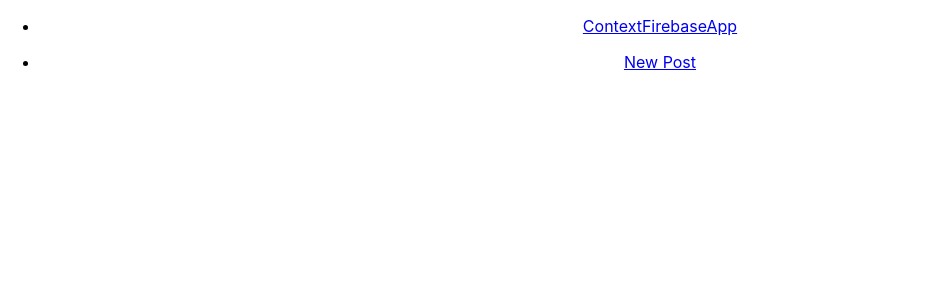
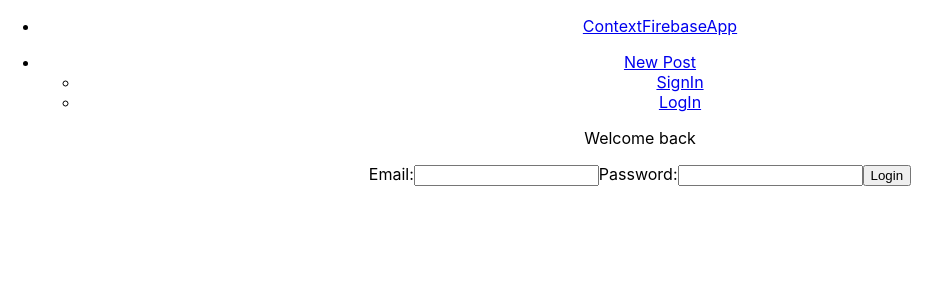
Before and after one commit to tranhuyviet/context-hook-firebase-reduxsaga, a React (Create React App) app: page /login in a window 1280 px wide. Shown: the top 300 px of the page, without its empty margins (0-951 px from the left). Built offline with nearby package versions, Linux system fonts and the light colour scheme; no server answers.

Commit message:
implement login and logout

```diff
--- a/src/components/Login.js
+++ b/src/components/Login.js
@@ -0,0 +1,56 @@
+import React, { useState, useContext } from "react";
+import { Redirect, withRouter } from "react-router-dom";
+import firebase from "../firebase/config";
+import { AuthContext } from "../context/authContext";
+
+const Login = () => {
+  const [email, setEmail] = useState("");
+  const [password, setPassword] = useState("");
+  const [routeRedirect, setRouteRedirect] = useState(false);
+
+  const { state, dispatch } = useContext(AuthContext);
+
+  const login = async e => {
+    e.preventDefault();
+    //console.log("login...");
+    let response = await firebase.login(email, password);
+    if (response.hasOwnProperty("message")) {
+      console.log(response.message);
+    } else {
+      setRouteRedirect(true);
+      return dispatch({ type: "LOGIN", payload: response.user });
+    }
+  };
+
+  const redirect = routeRedirect;
+  if (redirect) {
+    return <Redirect to="/" />;
+  }
+
+  return (
+    <>
+      <form onSubmit={login}>
+        <p>Welcome back</p>
+        <label htmlFor="email">Email:</label>
+        <input
+          type="email"
+          name="email"
+          id="email"
+          onChange={e => setEmail(e.target.value)}
+        />
+
+        <label htmlFor="password">Password:</label>
+        <input
+          type="password"
+          name="password"
+          id="password"
+          onChange={e => setPassword(e.target.value)}
+        />
+
+        <input type="submit" value="Login" />
+      </form>
+    </>
+  );
+};
+
+export default Login;
--- a/src/components/Nav.js
+++ b/src/components/Nav.js
@@ -1,9 +1,63 @@
-import React, { useState, useEffect } from "react";
+import React, { useState, useEffect, useContext } from "react";
 import { Link, withRouter } from "react-router-dom";
-
+import firebase from "../firebase/config";
 import { AuthContext } from "../context/authContext";
 
-const Nav = () => {
+const Nav = props => {
+  const [userState, setUserState] = useState(null);
+  const [userEmail, setUserEmail] = useState("");
+  const { state, dispatch } = useContext(AuthContext);
+
+  useEffect(() => {
+    console.log("Nav useEffect");
+    firebase.getUserState().then(user => {
+      if (user) {
+        setUserState(user);
+        setUserEmail(user.email);
+      }
+    });
+  });
+
+  const logout = () => {
+    firebase.logout();
+    setUserState(null);
+    setUserEmail("");
+    props.history.replace("/login");
+    return dispatch({
+      type: "LOGOUT",
+      payload: {}
+    });
+  };
+
+  let buttons;
+  if (userState != null || state.user.hasOwnProperty("user")) {
+    buttons = (
+      <>
+        <ul>
+          <li>{userEmail}</li>
+          <li>
+            <button className="logout" onClick={logout}>
+              Log Out
+            </button>
+          </li>
+        </ul>
+      </>
+    );
+  } else {
+    buttons = (
+      <>
+        <ul>
+          <li>
+            <Link to="/signin">SignIn</Link>
+          </li>
+          <li>
+            <Link to="/login">LogIn</Link>
+          </li>
+        </ul>
+      </>
+    );
+  }
+
   return (
     <nav>
       <ul>
@@ -14,10 +68,11 @@
       <ul>
         <li>
           <Link to="/create">New Post</Link>
+          {buttons}
         </li>
       </ul>
     </nav>
   );
 };
 
-export default Nav;
+export default withRouter(Nav);
--- a/src/components/Signin.js
+++ b/src/components/Signin.js
@@ -1,10 +1,12 @@
 import React, { useState, useContext } from "react";
 import firebase from "../firebase/config";
 import { AuthContext } from "../context/authContext";
+import { Redirect } from "react-router-dom";
 
 const Signin = () => {
   const [email, setEmail] = useState("");
   const [password, setPassword] = useState("");
+  const [routeRedirect, setRouteRedirect] = useState(false);
 
   const { state, dispatch } = useContext(AuthContext);
 
@@ -16,12 +18,18 @@
     } else {
       console.log(response.user);
       console.log(response.user.email);
+      setRouteRedirect(true);
       return dispatch({
         type: "SIGNIN",
-        payload: response.user.email
+        payload: response.user
       });
     }
   };
+
+  const redirect = routeRedirect;
+  if (redirect) {
+    return <Redirect to="/" />;
+  }
 
   return (
     <>
--- a/src/firebase/config.js
+++ b/src/firebase/config.js
@@ -56,6 +56,13 @@
       });
     return logout;
   }
+
+  //check user is actually login?
+  async getUserState() {
+    return new Promise(resolve => {
+      this.auth.onAuthStateChanged(resolve);
+    });
+  }
 }
 
 export default new Firebase();
--- a/src/routes.js
+++ b/src/routes.js
@@ -4,11 +4,13 @@
 //components
 import Main from "./components/Main";
 import Signin from "./components/Signin";
+import Login from "./components/Login";
 
 const Routes = () => (
   <Switch>
     <Route exact path="/" component={Main} />
     <Route exact path="/signin" component={Signin} />
+    <Route exact path="/login" component={Login} />
   </Switch>
 );
 
```
